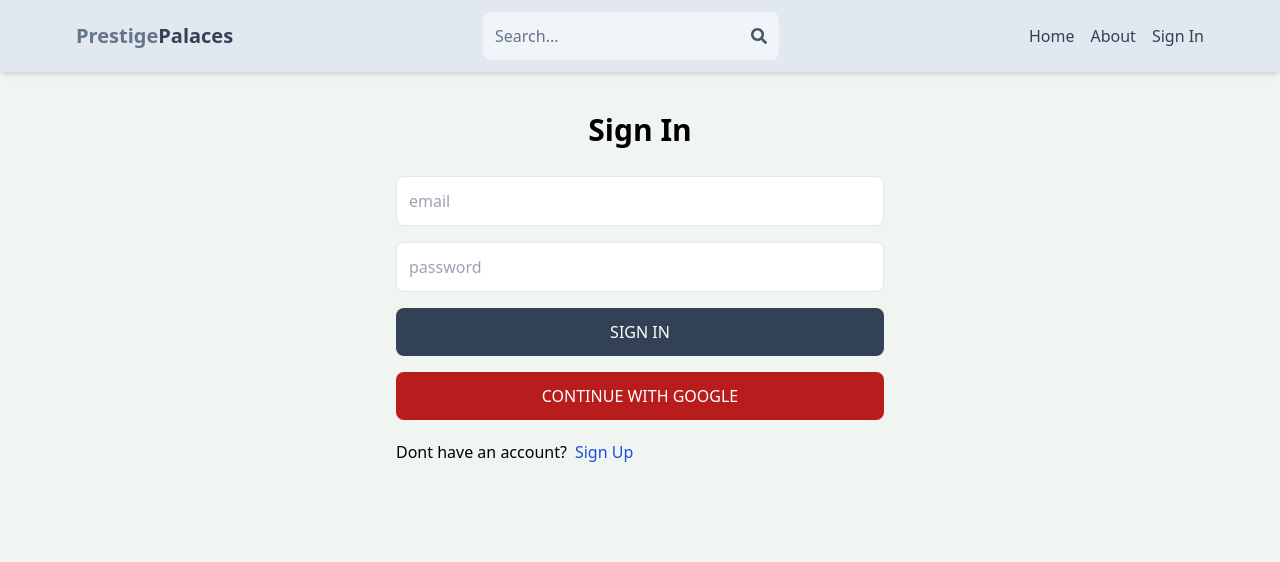
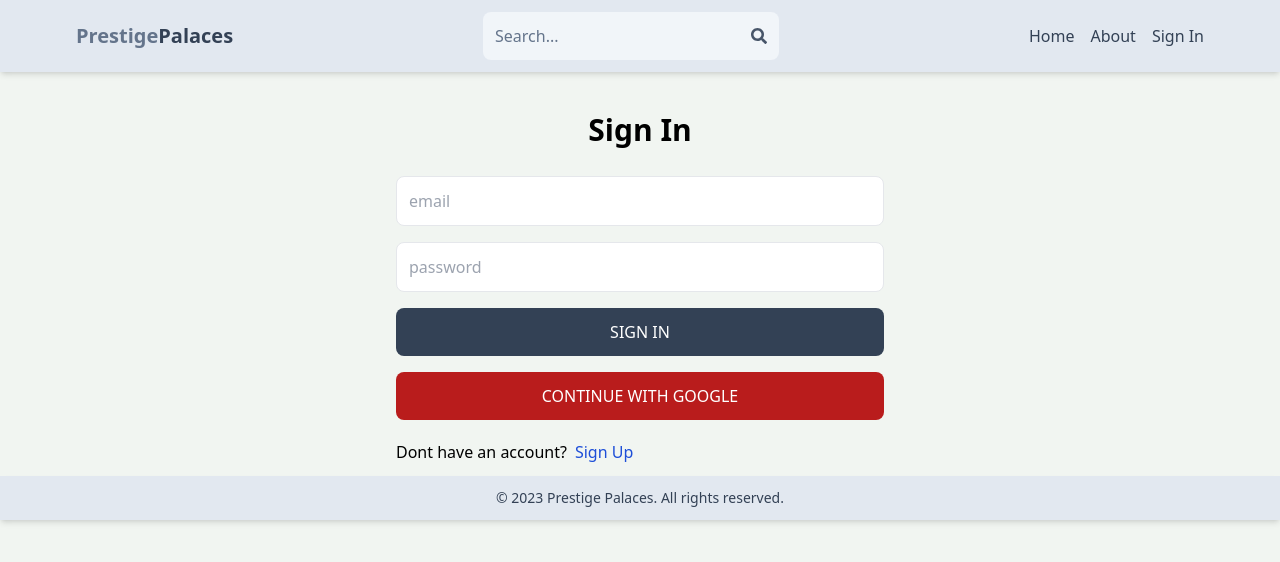
Before and after one commit to VictorSchmoegel/Real-State-App, a React (Vite) app in the folder real-state-app/Real-state_app/: page /sing-in in a window 1280 px wide. Shown: the top 562 px of the page. Built offline with nearby package versions, Linux system fonts and the light colour scheme.

Commit message:
create the footer

```diff
--- a/real-state-app/Real-state_app/src/App.jsx
+++ b/real-state-app/Real-state_app/src/App.jsx
@@ -10,6 +10,7 @@ import CreateListing from "./pages/CreateListing"
 import UpdateListing from "./pages/UpdateListing"
 import Listing from "./pages/Listing"
 import Search from "./pages/Search"
+import Footer from "./components/Footer"
 
 function App() {
 
@@ -30,6 +31,7 @@ function App() {
           <Route path="/update-listing/:listingId" element={<UpdateListing />} />
         </Route>
       </Routes>
+      <Footer />
     </BrowserRouter>
   )
 }
--- /dev/null
+++ b/real-state-app/Real-state_app/src/components/Footer.jsx
@@ -0,0 +1,11 @@
+export default function Footer() {
+  return (
+    <footer className='bg-slate-200 shadow-md mt-auto'>
+      <div className="max-w-6xl mx-auto p-3 ">
+        <p className="text-center text-slate-700 text-sm ">
+          &copy; {new Date().getFullYear()} Prestige Palaces. All rights reserved.
+        </p>
+      </div>
+    </footer>
+  )
+}
```
